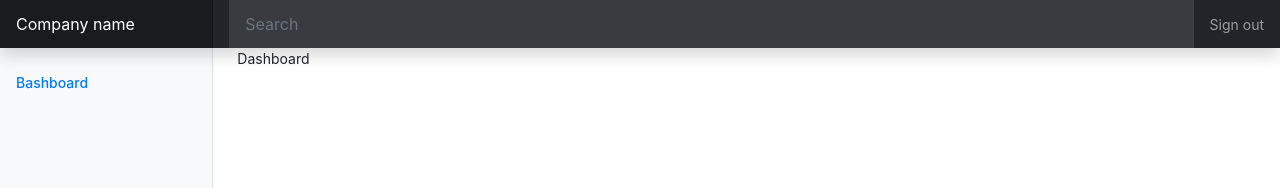
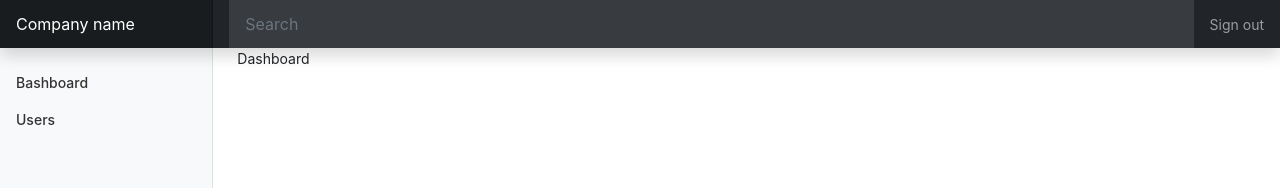
Before and after one commit to nao-18/fiber-react-app, a React (Create React App) app in the folder front/: page / in a window 1280 px wide. Shown: the top 188 px of the page. Built offline with nearby package versions, Linux system fonts and the light colour scheme.

Commit message:
added a link to the component

```diff
--- a/front/src/App.tsx
+++ b/front/src/App.tsx
@@ -10,6 +10,7 @@ import Users from './pages/Users';
 function App() {
   return (
     <div className="App">
+      <BrowserRouter>
         <Nav />
 
         <div className="container-fluid">
@@ -17,13 +18,12 @@ function App() {
             <Menu />
 
             <main className="col-md-9 ms-sm-auto col-lg-10 px-md-4">
-            <BrowserRouter>
-              <Route path={'/'} component={Dashboard} />
+              <Route path={'/'} exact component={Dashboard} />
               <Route path={'/users'} component={Users} />
-            </BrowserRouter>
             </main>
           </div>
         </div>
+      </BrowserRouter>
     </div>
   );
 }
--- a/front/src/components/Menu.tsx
+++ b/front/src/components/Menu.tsx
@@ -1,4 +1,5 @@
 import React, { Component } from 'react';
+import { Link } from 'react-router-dom';
 
 const Menu = () => {
   return (
@@ -9,7 +10,12 @@ const Menu = () => {
       <div className="position-sticky pt-3">
         <ul className="nav flex-column">
           <li className="nav-item">
-            <a className="nav-link active">Bashboard</a>
+            <Link to={'/'} className="nav-link">
+              Bashboard
+            </Link>
+            <Link to={'/users'} className="nav-link">
+              Users
+            </Link>
           </li>
         </ul>
       </div>
```
Lines whose indentation alone changed are shown as unchanged.
